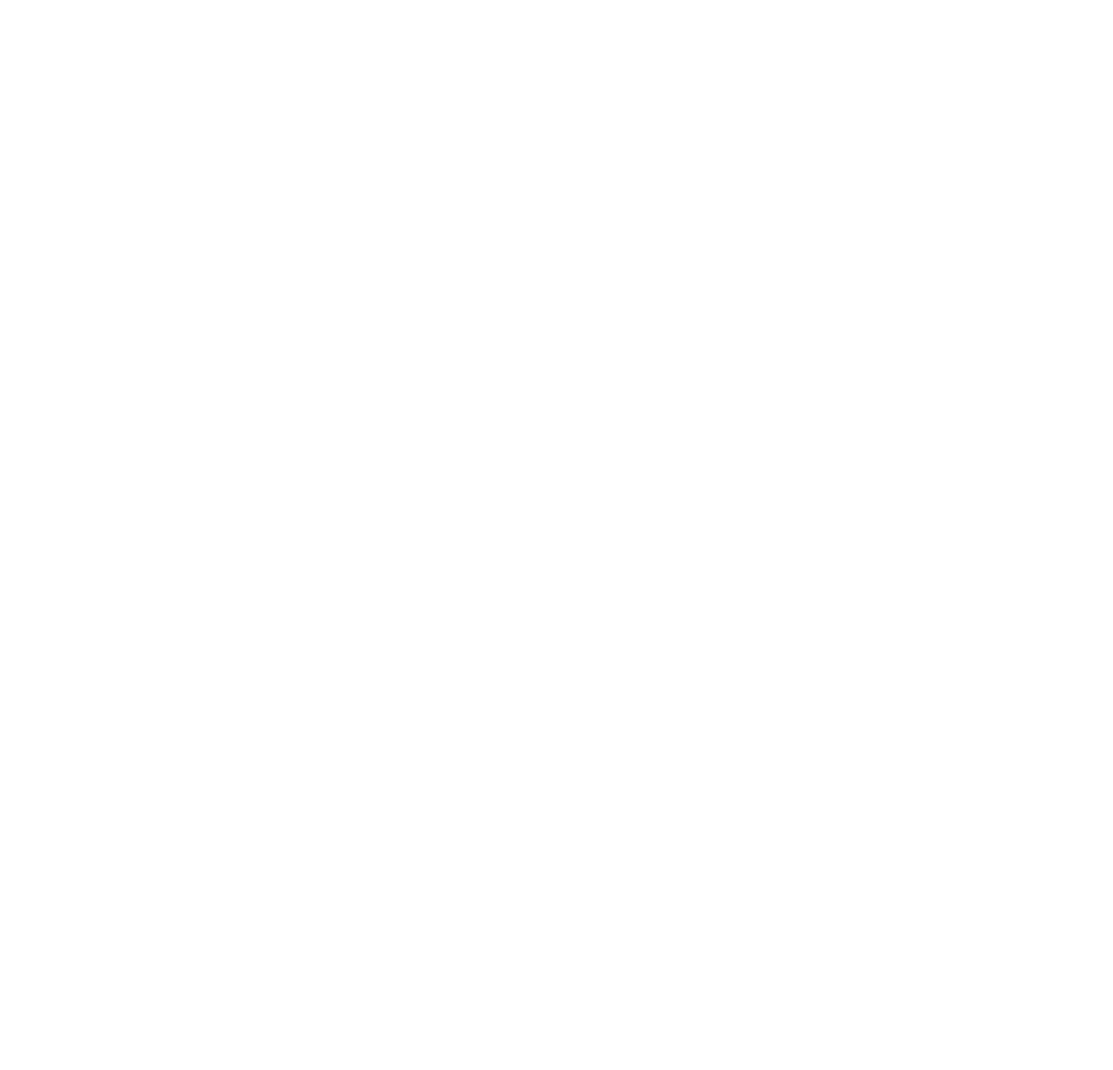
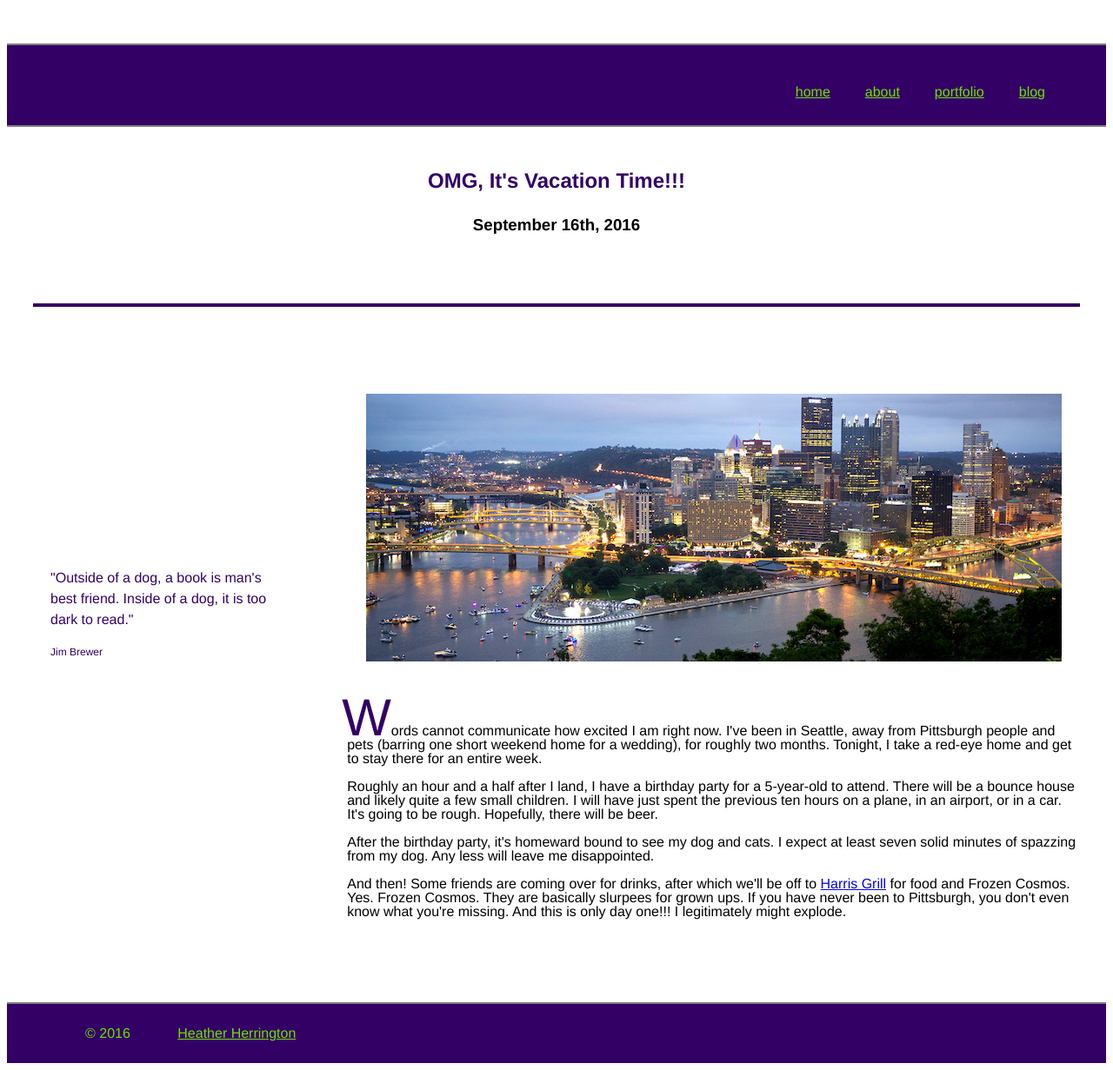
Before and after one commit to heatherherrington/heatherherrington.github.io, a plain HTML site: page blog/week1_personal.html in a window 1280 px wide. Shown: the whole page at 87% size. Before the commit the page ends 800 px from the top, so only its background shows below. Drawn offline with Linux system fonts and the light colour scheme.

Commit message:
Personal blog, week 1

```diff
--- a/blog/week1_personal.html
+++ b/blog/week1_personal.html
@@ -0,0 +1,69 @@
+<!DOCTYPE html>
+<html>
+  <head>
+    <link rel="stylesheet" href="../styles/style.css" media="screen" title="no title">
+    <meta charset="utf-8">
+    <title>Heather's Coding Journey</title>
+  </head>
+  <body>
+    <header class="not-index">
+      <nav>
+        <ul>
+          <li>
+            <a href="../code-journal.html">blog</a>
+          </li>
+          <li>
+            <a href="../portfolio.html">portfolio</a>
+          </li>
+          <li>
+            <a href="../about.html">about</a>
+          </li>
+          <li>
+            <a href="../index.html">home</a>
+          </li>
+        </ul>
+      </nav>
+    </header>
+    <main>
+      <article class="blog-entry">
+        <h2 class="blog-title">OMG, It's Vacation Time!!!</h2>
+        <h3 class="blog-date">September 16th, 2016</h3>
+        <hr class="blog-line" />
+
+        <aside class="blog-sidebar">
+          <div class="pulled-quote">
+            "Outside of a dog, a book is man's best friend. Inside of a dog, it is too dark to read."
+          </div>
+          <br />
+          <span class="author">Jim Brewer</span>
+        </aside>
+
+        <section class="post-text">
+          <img class="blog-image" src="../images/pittsburgh.jpg" alt="Pittsburgh skyline" />
+          <p>
+            <span class="first-letter">W</span>ords cannot communicate how excited I am right now. I've been in Seattle, away from Pittsburgh people and pets (barring one short weekend home for a wedding), for roughly two months. Tonight, I take a red-eye home and get to stay there for an entire week.
+          <p>
+            Roughly an hour and a half after I land, I have a birthday party for a 5-year-old to attend. There will be a bounce house and likely quite a few small children. I will have just spent the previous ten hours on a plane, in an airport, or in a car. It's going to be rough. Hopefully, there will be beer.
+          </p>
+          <p>
+            After the birthday party, it's homeward bound to see my dog and cats. I expect at least seven solid minutes of spazzing from my dog. Any less will leave me disappointed.
+          </p>
+          <p>
+            And then! Some friends are coming over for drinks, after which we'll be off to <a href="http://harrisgrill.com/">Harris Grill</a> for food and Frozen Cosmos. Yes. Frozen Cosmos. They are basically slurpees for grown ups. If you have never been to Pittsburgh, you don't even know what you're missing. And this is only day one!!! I legitimately might explode.
+          </p>
+        </section>
+      </article>
+
+    </main>
+    <footer>
+      <ul>
+        <li>
+          &copy; 2016
+        </li>
+        <li>
+          <a href="mailto:redherring@gmail.com">Heather Herrington</a>
+        </li>
+      </ul>
+    </footer>
+  </body>
+</html>
```
Also changed, not shown: code-journal.html (+3 -3 lines), images/pittsburgh.jpg (added).
